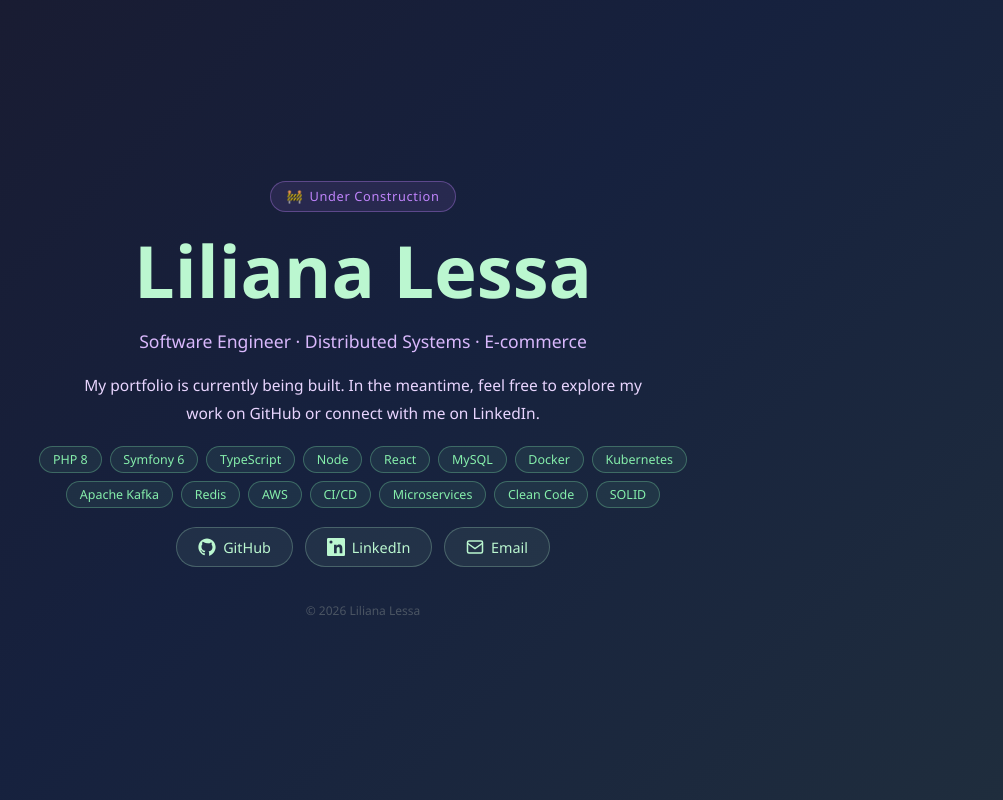
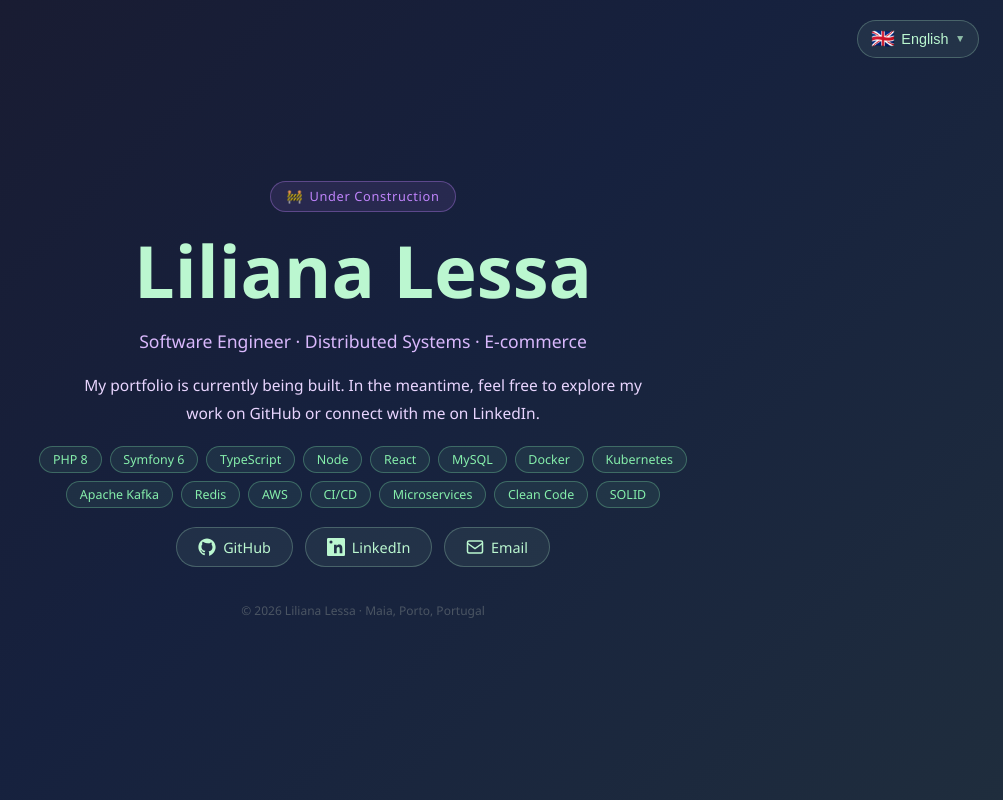
Before and after one commit to LilianaLessa/lilianalessa.github.io, a React (Vite) app: page / in a window 1280 px wide. Shown: the whole page, without its empty margins (277-1280 px from the left). Built offline with nearby package versions, Linux system fonts and the light colour scheme.

Commit message:
i18n (#2)
* Create src/i18n/translations.ts

* Create src/components/LanguageSelector.tsx

* Update App.tsx

* Update translations.ts

* Update App.tsx

* Update App.tsx

```diff
--- a/src/App.tsx
+++ b/src/App.tsx
@@ -2,8 +2,9 @@ import { useEffect, useState } from "react";
 import Badge from "./components/Badge";
 import SkillChip from "./components/SkillChip";
 import SocialButton from "./components/SocialButton";
-
-// ── Data ──────────────────────────────────────────────────────────────────────
+import LanguageSelector from "./components/LanguageSelector";
+import { translations, getSavedLocale, LOCALE_STORAGE_KEY } from "./i18n/translations";
+import type { Locale } from "./i18n/translations";
 
 const SKILLS: string[] = [
   "PHP 8", "Symfony 6", "TypeScript", "Node", "React",
@@ -11,47 +12,11 @@ const SKILLS: string[] = [
   "AWS", "CI/CD", "Microservices", "Clean Code", "SOLID",
 ];
 
-type SocialLink = {
-  label: string;
-  href: string;
-  icon: React.ReactNode;
-};
-
-const LINKS: SocialLink[] = [
-  {
-    label: "GitHub",
-    href: "https://github.com/LilianaLessa",
-    icon: (
-      <svg viewBox="0 0 24 24" fill="currentColor" width={18} height={18}>
-        <path d="M12 .5C5.65.5.5 5.65.5 12c0 5.1 3.29 9.43 7.86 10.96.57.1.78-.25.78-.55v-2.1c-3.2.7-3.87-1.54-3.87-1.54-.52-1.32-1.27-1.67-1.27-1.67-1.04-.71.08-.7.08-.7 1.15.08 1.75 1.18 1.75 1.18 1.02 1.75 2.68 1.25 3.33.95.1-.74.4-1.25.72-1.54-2.55-.29-5.24-1.28-5.24-5.68 0-1.25.45-2.28 1.18-3.08-.12-.29-.51-1.46.11-3.04 0 0 .96-.31 3.15 1.18A10.9 10.9 0 0 1 12 6.84c.97 0 1.95.13 2.86.38 2.18-1.49 3.14-1.18 3.14-1.18.63 1.58.23 2.75.11 3.04.74.8 1.18 1.83 1.18 3.08 0 4.41-2.7 5.38-5.27 5.67.42.36.78 1.07.78 2.15v3.19c0 .3.2.66.79.55C20.22 21.42 23.5 17.1 23.5 12 23.5 5.65 18.35.5 12 .5z" />
-      </svg>
-    ),
-  },
-  {
-    label: "LinkedIn",
-    href: "https://linkedin.com/in/liliana-lessa",
-    icon: (
-      <svg viewBox="0 0 24 24" fill="currentColor" width={18} height={18}>
-        <path d="M20.45 20.45h-3.55v-5.57c0-1.33-.03-3.04-1.85-3.04-1.85 0-2.13 1.45-2.13 2.94v5.67H9.37V9h3.41v1.56h.05c.47-.9 1.63-1.85 3.36-1.85 3.59 0 4.26 2.37 4.26 5.44v6.3zM5.34 7.43a2.06 2.06 0 1 1 0-4.12 2.06 2.06 0 0 1 0 4.12zM3.56 20.45h3.55V9H3.56v11.45zM22.22 0H1.77C.79 0 0 .77 0 1.72v20.56C0 23.23.79 24 1.77 24h20.45c.98 0 1.78-.77 1.78-1.72V1.72C24 .77 23.2 0 22.22 0z" />
-      </svg>
-    ),
-  },
-  {
-    label: "Email",
-    href: "mailto:liliana.lessa1@gmail.com",
-    icon: (
-      <svg viewBox="0 0 24 24" fill="none" stroke="currentColor" strokeWidth={2} width={18} height={18}>
-        <rect x="2" y="4" width="20" height="16" rx="2" />
-        <path d="m2 7 10 7 10-7" />
-      </svg>
-    ),
-  },
-];
-
-// ── Component ─────────────────────────────────────────────────────────────────
-
 export default function App() {
   const [visible, setVisible] = useState<boolean>(false);
+  const [locale, setLocale] = useState<Locale>(getSavedLocale);
+
+  const t = translations[locale];
 
   useEffect(() => {
     const timer = setTimeout(() => setVisible(true), 100);
@@ -64,6 +29,27 @@ export default function App() {
   });
 
   return (
+    <div style={{ minHeight: "100vh", position: "relative" }}>
+
+      {/* Language selector — fixed top-right */}
+      <div
+        style={{
+          position: "fixed",
+          top: "1.25rem",
+          right: "1.5rem",
+          zIndex: 200,
+        }}
+      >
+        <LanguageSelector
+  locale={locale}
+  onChange={(newLocale) => {
+    setLocale(newLocale);
+    localStorage.setItem(LOCALE_STORAGE_KEY, newLocale);
+  }}
+/>
+      </div>
+
+      {/* Main content */}
       <div
         style={{
           minHeight: "100vh",
@@ -78,7 +64,7 @@ export default function App() {
       >
         {/* Badge */}
         <div className={visible ? "fade-up" : ""} style={delay(0)}>
-        <Badge>Under Construction</Badge>
+          <Badge>{t.badge}</Badge>
         </div>
 
         {/* Name */}
@@ -100,7 +86,7 @@ export default function App() {
           className={visible ? "fade-up" : ""}
           style={{ ...delay(250), fontSize: "1.1rem", color: "#d9b8fc" }}
         >
-        Software Engineer · Distributed Systems · E-commerce
+          {t.role}
         </p>
 
         {/* Description */}
@@ -114,8 +100,7 @@ export default function App() {
             fontSize: "0.97rem",
           }}
         >
-        My portfolio is currently being built. In the meantime, feel free to
-        explore my work on GitHub or connect with me on LinkedIn.
+          {t.description}
         </p>
 
         {/* Skills */}
@@ -146,18 +131,49 @@ export default function App() {
             justifyContent: "center",
           }}
         >
-        {LINKS.map((link) => (
-          <SocialButton key={link.label} {...link} />
-        ))}
+          <SocialButton
+            href="https://github.com/LilianaLessa"
+            label={t.github}
+            icon={
+              <svg viewBox="0 0 24 24" fill="currentColor" width={18} height={18}>
+                <path d="M12 .5C5.65.5.5 5.65.5 12c0 5.1 3.29 9.43 7.86 10.96.57.1.78-.25.78-.55v-2.1c-3.2.7-3.87-1.54-3.87-1.54-.52-1.32-1.27-1.67-1.27-1.67-1.04-.71.08-.7.08-.7 1.15.08 1.75 1.18 1.75 1.18 1.02 1.75 2.68 1.25 3.33.95.1-.74.4-1.25.72-1.54-2.55-.29-5.24-1.28-5.24-5.68 0-1.25.45-2.28 1.18-3.08-.12-.29-.51-1.46.11-3.04 0 0 .96-.31 3.15 1.18A10.9 10.9 0 0 1 12 6.84c.97 0 1.95.13 2.86.38 2.18-1.49 3.14-1.18 3.14-1.18.63 1.58.23 2.75.11 3.04.74.8 1.18 1.83 1.18 3.08 0 4.41-2.7 5.38-5.27 5.67.42.36.78 1.07.78 2.15v3.19c0 .3.2.66.79.55C20.22 21.42 23.5 17.1 23.5 12 23.5 5.65 18.35.5 12 .5z" />
+              </svg>
+            }
+          />
+          <SocialButton
+            href="https://linkedin.com/in/liliana-lessa"
+            label={t.linkedin}
+            icon={
+              <svg viewBox="0 0 24 24" fill="currentColor" width={18} height={18}>
+                <path d="M20.45 20.45h-3.55v-5.57c0-1.33-.03-3.04-1.85-3.04-1.85 0-2.13 1.45-2.13 2.94v5.67H9.37V9h3.41v1.56h.05c.47-.9 1.63-1.85 3.36-1.85 3.59 0 4.26 2.37 4.26 5.44v6.3zM5.34 7.43a2.06 2.06 0 1 1 0-4.12 2.06 2.06 0 0 1 0 4.12zM3.56 20.45h3.55V9H3.56v11.45zM22.22 0H1.77C.79 0 0 .77 0 1.72v20.56C0 23.23.79 24 1.77 24h20.45c.98 0 1.78-.77 1.78-1.72V1.72C24 .77 23.2 0 22.22 0z" />
+              </svg>
+            }
+          />
+          <SocialButton
+            href="mailto:liliana.lessa1@gmail.com"
+            label={t.email}
+            icon={
+              <svg viewBox="0 0 24 24" fill="none" stroke="currentColor" strokeWidth={2} width={18} height={18}>
+                <rect x="2" y="4" width="20" height="16" rx="2" />
+                <path d="m2 7 10 7 10-7" />
+              </svg>
+            }
+          />
         </div>
 
         {/* Footer */}
         <p
           className={visible ? "fade-up" : ""}
-        style={{ ...delay(650), fontSize: "0.75rem", color: "#4b5563", marginTop: "1rem" }}
+          style={{
+            ...delay(650),
+            fontSize: "0.75rem",
+            color: "#4b5563",
+            marginTop: "1rem",
+          }}
         >
-        © 2026 Liliana Lessa
+          {t.footer}
         </p>
+      </div>
     </div>
   );
 }
--- /dev/null
+++ b/src/components/LanguageSelector.tsx
@@ -0,0 +1,130 @@
+import { useState } from "react";
+import type { Locale } from "../i18n/translations";
+
+type LanguageSelectorProps = {
+  locale: Locale;
+  onChange: (locale: Locale) => void;
+};
+
+type Option = {
+  locale: Locale;
+  flag: string;
+  label: string;
+};
+
+const OPTIONS: Option[] = [
+  { locale: "en", flag: "🇬🇧", label: "English" },
+  { locale: "pt", flag: "🇧🇷", label: "Português" },
+];
+
+export default function LanguageSelector({ locale, onChange }: LanguageSelectorProps) {
+  const [open, setOpen] = useState(false);
+  const current = OPTIONS.find((o) => o.locale === locale)!;
+
+  return (
+    <div style={{ position: "relative", userSelect: "none" }}>
+      {/* Trigger button */}
+      <button
+        onClick={() => setOpen((v) => !v)}
+        style={{
+          display: "flex",
+          alignItems: "center",
+          gap: "0.4rem",
+          padding: "0.4rem 0.8rem",
+          borderRadius: "9999px",
+          background: "rgba(187,247,208,0.07)",
+          border: "1px solid rgba(187,247,208,0.25)",
+          color: "#bbf7d0",
+          fontSize: "0.9rem",
+          cursor: "pointer",
+          transition: "background 0.2s",
+        }}
+        onMouseEnter={(e) =>
+          (e.currentTarget.style.background = "rgba(187,247,208,0.14)")
+        }
+        onMouseLeave={(e) =>
+          (e.currentTarget.style.background = "rgba(187,247,208,0.07)")
+        }
+        aria-haspopup="listbox"
+        aria-expanded={open}
+      >
+        <span style={{ fontSize: "1.2rem" }}>{current.flag}</span>
+        <span>{current.label}</span>
+        <span
+          style={{
+            fontSize: "0.65rem",
+            transform: open ? "rotate(180deg)" : "rotate(0deg)",
+            transition: "transform 0.2s",
+            opacity: 0.7,
+          }}
+        >
+          ▼
+        </span>
+      </button>
+
+      {/* Dropdown */}
+      {open && (
+        <ul
+          role="listbox"
+          style={{
+            position: "absolute",
+            top: "calc(100% + 0.4rem)",
+            right: 0,
+            margin: 0,
+            padding: "0.3rem",
+            listStyle: "none",
+            background: "#1f2d3d",
+            border: "1px solid rgba(187,247,208,0.2)",
+            borderRadius: "0.75rem",
+            minWidth: "140px",
+            boxShadow: "0 8px 24px rgba(0,0,0,0.4)",
+            zIndex: 100,
+          }}
+        >
+          {OPTIONS.map((opt) => (
+            <li
+              key={opt.locale}
+              role="option"
+              aria-selected={opt.locale === locale}
+              onClick={() => {
+                onChange(opt.locale);
+                setOpen(false);
+              }}
+              style={{
+                display: "flex",
+                alignItems: "center",
+                gap: "0.6rem",
+                padding: "0.5rem 0.75rem",
+                borderRadius: "0.5rem",
+                cursor: "pointer",
+                fontSize: "0.9rem",
+                color: opt.locale === locale ? "#4ade80" : "#bbf7d0",
+                background:
+                  opt.locale === locale
+                    ? "rgba(74,222,128,0.1)"
+                    : "transparent",
+                transition: "background 0.15s",
+              }}
+              onMouseEnter={(e) => {
+                if (opt.locale !== locale)
+                  (e.currentTarget as HTMLLIElement).style.background =
+                    "rgba(187,247,208,0.08)";
+              }}
+              onMouseLeave={(e) => {
+                if (opt.locale !== locale)
+                  (e.currentTarget as HTMLLIElement).style.background =
+                    "transparent";
+              }}
+            >
+              <span style={{ fontSize: "1.2rem" }}>{opt.flag}</span>
+              <span>{opt.label}</span>
+              {opt.locale === locale && (
+                <span style={{ marginLeft: "auto", fontSize: "0.75rem" }}>✓</span>
+              )}
+            </li>
+          ))}
+        </ul>
+      )}
+    </div>
+  );
+}
--- /dev/null
+++ b/src/i18n/translations.ts
@@ -0,0 +1,42 @@
+export type Locale = "en" | "pt";
+
+export type Translations = {
+  badge: string;
+  role: string;
+  description: string;
+  github: string;
+  linkedin: string;
+  email: string;
+  footer: string;
+};
+
+export const translations: Record<Locale, Translations> = {
+  en: {
+    badge: "Under Construction",
+    role: "Software Engineer · Distributed Systems · E-commerce",
+    description:
+      "My portfolio is currently being built. In the meantime, feel free to explore my work on GitHub or connect with me on LinkedIn.",
+    github: "GitHub",
+    linkedin: "LinkedIn",
+    email: "Email",
+    footer: "© 2026 Liliana Lessa · Maia, Porto, Portugal",
+  },
+  pt: {
+    badge: "Em Construção",
+    role: "Engenheira de Software · Sistemas Distribuídos · E-commerce",
+    description:
+      "O meu portfólio está a ser construído. Enquanto isso, fique à vontade para explorar o meu trabalho no GitHub ou conectar-se comigo no LinkedIn.",
+    github: "GitHub",
+    linkedin: "LinkedIn",
+    email: "E-mail",
+    footer: "© 2026 Liliana Lessa · Maia, Porto, Portugal",
+  },
+};
+
+export const LOCALE_STORAGE_KEY = "portfolio-locale";
+
+export function getSavedLocale(): Locale {
+  const saved = localStorage.getItem(LOCALE_STORAGE_KEY);
+  if (saved === "en" || saved === "pt") return saved;
+  return "en"; // default to English
+}
```
Lines whose indentation alone changed are shown as unchanged.
